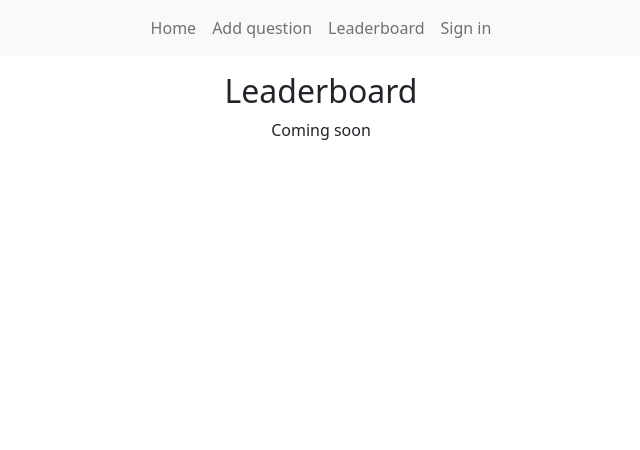
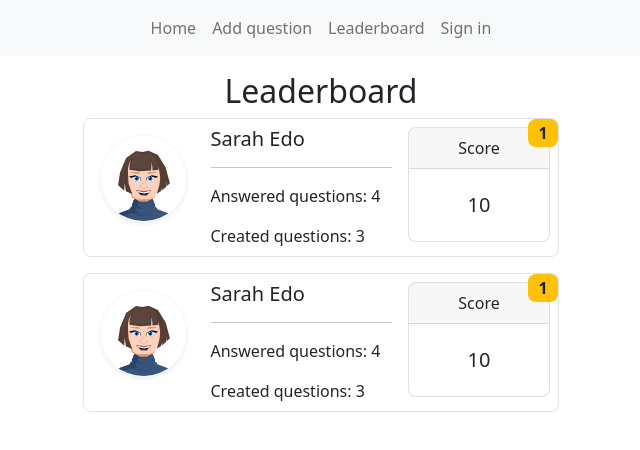
Before and after one commit to elvinasv/rtk-would-you-rather-app, a React (Create React App) app: page /leaderboard in a window 1280 px wide. Shown: the top 450 px of the page, without its empty margins (319-959 px from the left). Built offline with nearby package versions, Linux system fonts and the light colour scheme.

Commit message:
feat: Add leader item

```diff
--- a/jsconfig.json
+++ b/jsconfig.json
@@ -3,5 +3,5 @@
     "baseUrl": "./src"
   },
   "include": ["./src"],
-  "exclude": ["node_modules"]
+  "exclude": ["./node_modules"]
 }
--- a/src/features/dashboard/dashboard.js
+++ b/src/features/dashboard/dashboard.js
@@ -7,9 +7,9 @@ import css from './dashboard.module.scss';
 export default function Dashboard() {
   return (
     <div className="container mw-500">
-      <h2 className="text-center mt-3">Would you rather...</h2>
+      <h2 className="text-center">Would you rather...</h2>
       <div className={css.questions}>
-        <div className="card text-center border-0">
+        <div className="card border-0">
           <div className="card-header bg-transparent">
             <ul className="nav nav-tabs card-header-tabs nav-justified">
               <li className="nav-item">
--- /dev/null
+++ b/src/features/leaderboard/leader-item.js
@@ -0,0 +1,32 @@
+import React from 'react';
+
+import Avatar from 'features/questions/avatar';
+
+export default function LeaderItem() {
+  return (
+    <div className="card mb-3 border">
+      <div className="row g-0">
+        <div className="col-3 d-flex flex-column align-items-center p-2 p-sm-3">
+          <Avatar className="rounded-circle" />
+        </div>
+        <div className="col-5 p-2 text-start">
+          <h5>Sarah Edo</h5>
+          <hr />
+          <p>Answered questions: 4</p>
+          <p className="m-0">Created questions: 3</p>
+        </div>
+        <div className="col-4 p-2 text-center">
+          <div className="card">
+            <div className="card-header">Score</div>
+            <div className="card-body">
+              <h5 className="m-2">10</h5>
+            </div>
+          </div>
+        </div>
+      </div>
+      <span className="position-absolute end-0 badge badge bg-warning text-dark w-auto x-2 fs-6">
+        1
+      </span>
+    </div>
+  );
+}
--- a/src/features/leaderboard/leaderboard.js
+++ b/src/features/leaderboard/leaderboard.js
@@ -1,10 +1,13 @@
 import React from 'react';
+
+import LeaderItem from './leader-item';
 
 export default function Leaderboard() {
   return (
-    <div className="container">
+    <div className="container mw-500">
       <h2 className="text-center">Leaderboard</h2>
-      <p className="text-center">Coming soon</p>
+      <LeaderItem />
+      <LeaderItem />
     </div>
   );
 }
--- a/src/features/questions/add-question-form.js
+++ b/src/features/questions/add-question-form.js
@@ -4,7 +4,7 @@ import React from 'react';
 export default function AddQuestionForm() {
   return (
     <div className="container mw-500">
-      <h3 className="text-center">Add a new question</h3>
+      <h2 className="text-center">Add a new question</h2>
       <div className="card">
         <div className="card-body d-flex flex-column">
           <h5 className="card-title mb-3">Would you rather...</h5>
--- a/src/features/questions/question-item.js
+++ b/src/features/questions/question-item.js
@@ -7,10 +7,10 @@ export default function QuestionItem() {
     <div className="card mb-3 border">
       <div className="card-header text-start">Sarah Edo asks:</div>
       <div className="row g-0">
-        <div className="col-4 d-flex flex-column align-items-center p-3">
+        <div className="col-3 d-flex flex-column align-items-center p-2 p-sm-3">
           <Avatar className="rounded-circle" />
         </div>
-        <div className="col-8 p-2 text-start">
+        <div className="col-9 p-3 text-start border-start">
           <h5>Would you rather...</h5>
           <p className="card-text">...be a front-end developer or...</p>
           <a href="/" className="btn btn-primary w-100">
```
